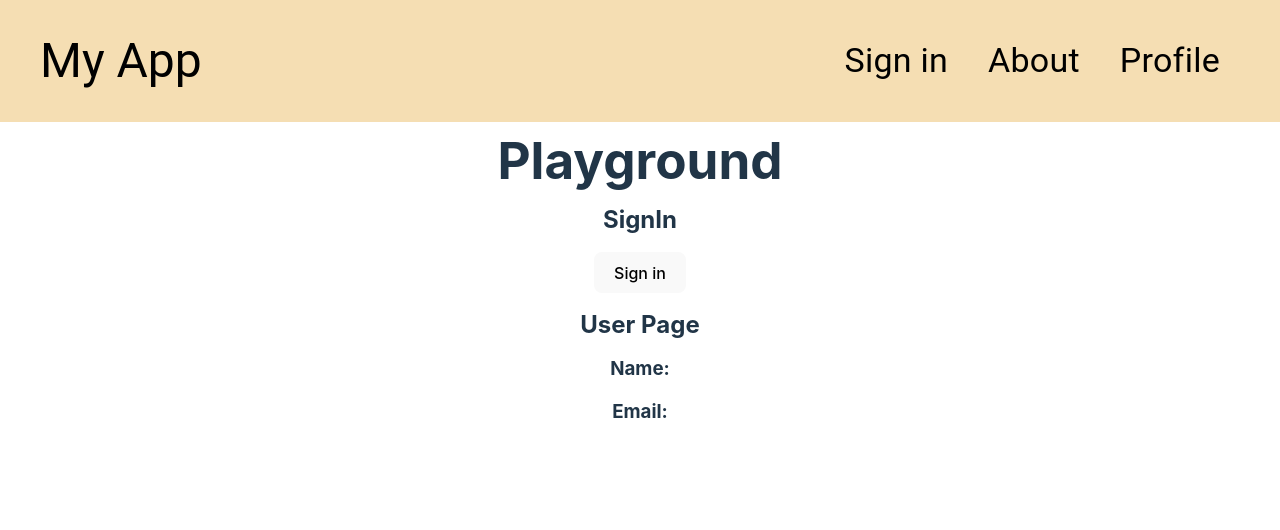
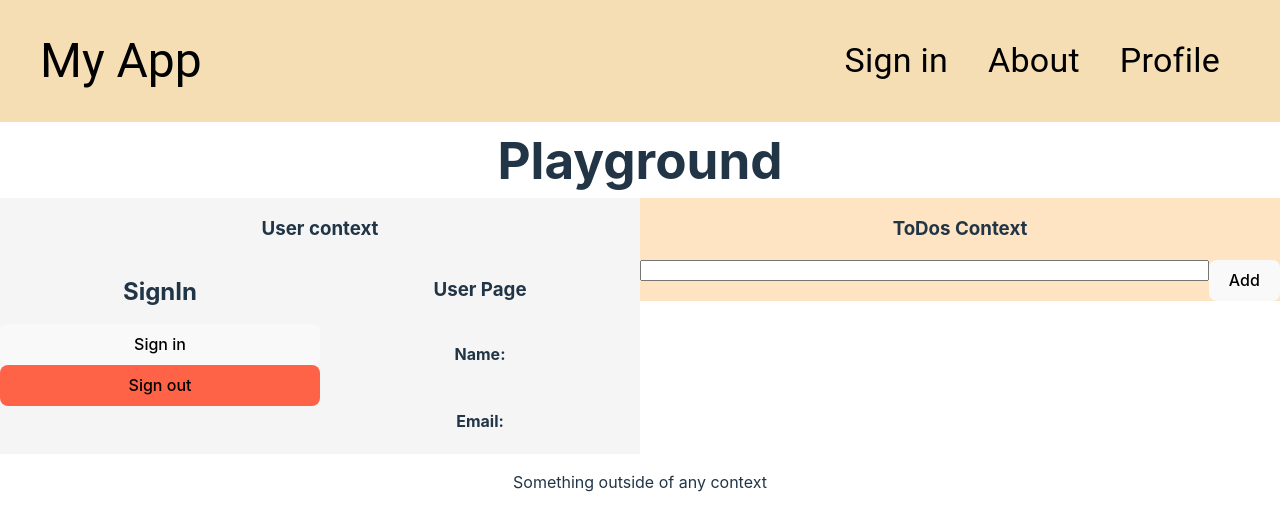
Before and after one commit to SvetozarStanev9951/FinalBossWip, a React (Vite) app: page /playground in a window 1280 px wide. Shown: the top 530 px of the page. Built offline with nearby package versions, Linux system fonts and the light colour scheme.

Commit message:
Playground - multiple contexts

```diff
--- a/src/pages/Playground/Playground.jsx
+++ b/src/pages/Playground/Playground.jsx
@@ -1,38 +1,159 @@
-import { useState } from "react";
+import { createContext, useContext, useRef, useState } from "react";
+import { Box, Checkbox, styled } from "@mui/material";
+
+const MainContainer = styled(Box)(() => ({
+  width: "100%",
+  height: "100%",
+  display: "flex",
+  flexDirection: "column",
+}));
+
+const Row = styled(Box)(() => ({
+  display: "flex",
+  flexDirection: "row",
+  justifyContent: "space-evenly",
+}));
 
 const Playground = () => {
-  const [user, setUser] = useState();
   return (
-    <>
+    <MainContainer>
       <h1>Playground</h1>
-      <SignIn setUser={setUser} />
-      <UserPage user={user} />
-    </>
+      <Row>
+        <UserContextProvider>
+          <h3>User context</h3>
+          <Row>
+            <SignIn />
+            <UserPage />
+          </Row>
+        </UserContextProvider>
+        <ToDosContextProvider>
+          <h3>ToDos Context</h3>
+          <ToDosInput />
+          <ToDosContainer />
+        </ToDosContextProvider>
+      </Row>
+      <p>Something outside of any context</p>
+    </MainContainer>
   );
 };
 
-const SignIn = ({ setUser }) => {
+const UserContext = createContext({ name: "", email: "" });
+const UserContextProvider = ({ children }) => {
+  const [user, setUser] = useState();
+  return (
+    <UserContext.Provider value={{ user, setUser }}>
+      <MainContainer sx={{ backgroundColor: "whitesmoke" }}>
+        {children}
+      </MainContainer>
+    </UserContext.Provider>
+  );
+};
+
+const ToDosContext = createContext({});
+const ToDosContextProvider = ({ children }) => {
+  const [toDos, setToDos] = useState([]);
+
+  const addTodo = (toDo) => {
+    setToDos((toDos) => [toDo, ...toDos]);
+  };
+
+  const sortToDos = (todo) => {
+    setToDos((toDos) => {
+      const filteredToDos = toDos.filter((el) => el.text !== todo.text);
+      if (!todo.done) {
+        return [todo, ...filteredToDos];
+      } else {
+        return [
+          ...filteredToDos.filter((el) => !el.done),
+          todo,
+          ...filteredToDos.filter((el) => el.done),
+        ];
+      }
+    });
+  };
+
+  return (
+    <ToDosContext.Provider value={{ toDos, addTodo, sortToDos }}>
+      <MainContainer sx={{ backgroundColor: "bisque" }}>
+        {children}
+      </MainContainer>
+    </ToDosContext.Provider>
+  );
+};
+
+const ToDosInput = () => {
+  const { addTodo } = useContext(ToDosContext);
+  const inputRef = useRef();
+
+  const handleAddToDo = () => {
+    const value = inputRef?.current?.value?.trim();
+    if (!value) {
+      alert("Add ToDo text");
+      return;
+    }
+    addTodo({ done: false, text: value });
+  };
+  return (
+    <Row>
+      <input type="text" ref={inputRef} />
+      <button onClick={handleAddToDo}>Add</button>
+    </Row>
+  );
+};
+
+const ToDosContainer = () => {
+  const { toDos, sortToDos } = useContext(ToDosContext);
+
+  return (
+    <MainContainer>
+      {toDos.map((el) => (
+        <Row>
+          <Checkbox
+            checked={el.done}
+            onClick={() => sortToDos({ text: el.text, done: !el.done })}
+          />
+          <p>{el.text}</p>
+        </Row>
+      ))}
+    </MainContainer>
+  );
+};
+
+const SignIn = () => {
+  const { setUser } = useContext(UserContext);
   const handleSignIn = () => {
     setUser({
       name: "Test User",
       email: "user@test.com",
     });
   };
+  const handleSignOut = () => {
+    setUser({});
+  };
   return (
-    <>
+    <MainContainer>
       <h2>SignIn</h2>
       <button onClick={handleSignIn}>Sign in</button>
-    </>
+      <button
+        onClick={handleSignOut}
+        style={{
+          backgroundColor: "tomato",
+        }}
+      >
+        Sign out
+      </button>
+    </MainContainer>
   );
 };
 
-const UserPage = ({ user }) => {
+const UserPage = () => {
+  const { user } = useContext(UserContext);
   return (
-    <>
-      <h2>User Page</h2>
-      <h3>Name: {user?.name}</h3>
-      <h3>Email: {user?.email}</h3>
-    </>
+    <MainContainer>
+      <h3>User Page</h3>
+      <h4>Name: {user?.name}</h4>
+      <h4>Email: {user?.email}</h4>
+    </MainContainer>
   );
 };
 
```
Also changed, not shown: src/components/ToDo/ToDo.jsx (deleted, +0 -38 lines).
